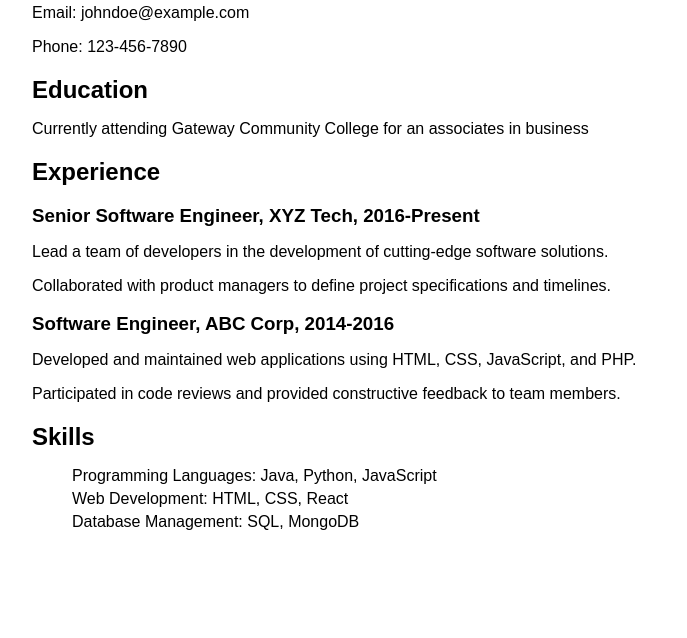
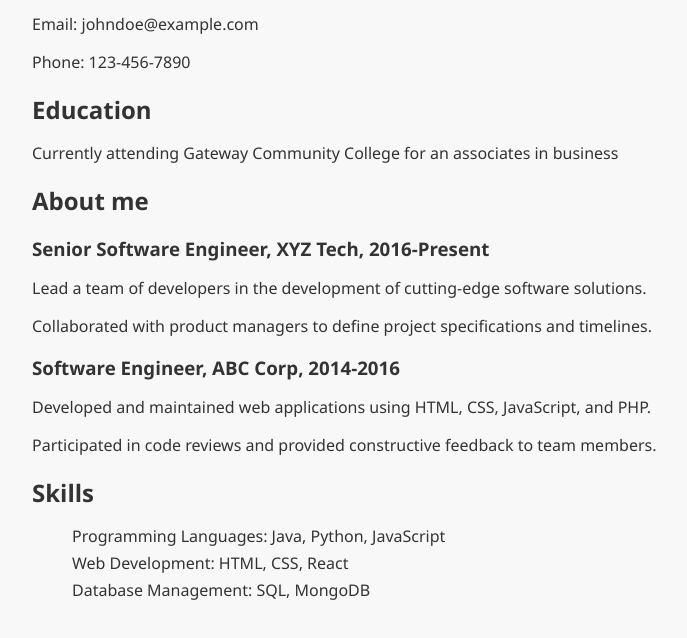
Before and after one commit to maicoCR/resume.github.io, a plain HTML site: page index.html in a window 1280 px wide. Shown: the part 94-732 px from the top of the page, without its empty margins (208-895 px from the left). Drawn offline with Linux system fonts and the light colour scheme.

Commit message:
Third css

```diff
--- a/index.html
+++ b/index.html
@@ -21,7 +21,7 @@
           </section>
 
           <section class="section">
-            <h2>Experience</h2>
+            <h2>About me</h2>
             <h3>Senior Software Engineer, XYZ Tech, 2016-Present</h3>
             <p>Lead a team of developers in the development of cutting-edge software solutions.</p>
             <p>Collaborated with product managers to define project specifications and timelines.</p>
--- a/style.css
+++ b/style.css
@@ -1,5 +1,9 @@
 body {
-    font-family: Arial, sans-serif;
+    font-family:'Segoe UI', Tahoma, Geneva, Verdana, sans-serif;
+    background-color: #f8f8f8;
+    color: #333;
+    margin: 0;
+    padding: 0;
   }
 
   .resume {
```
